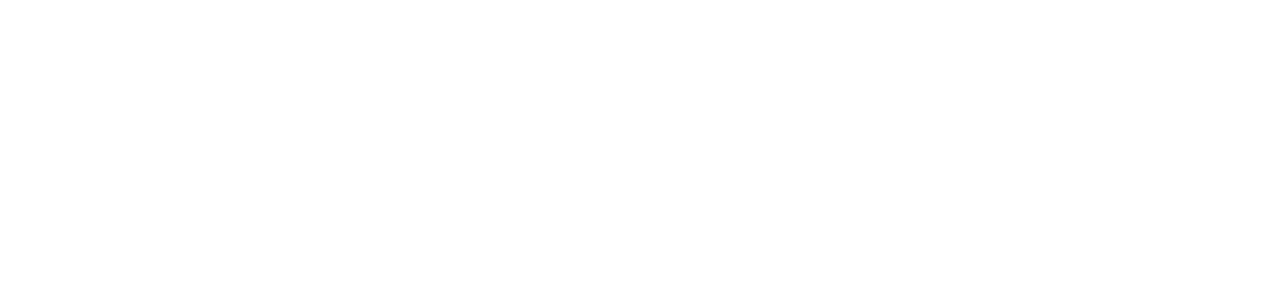
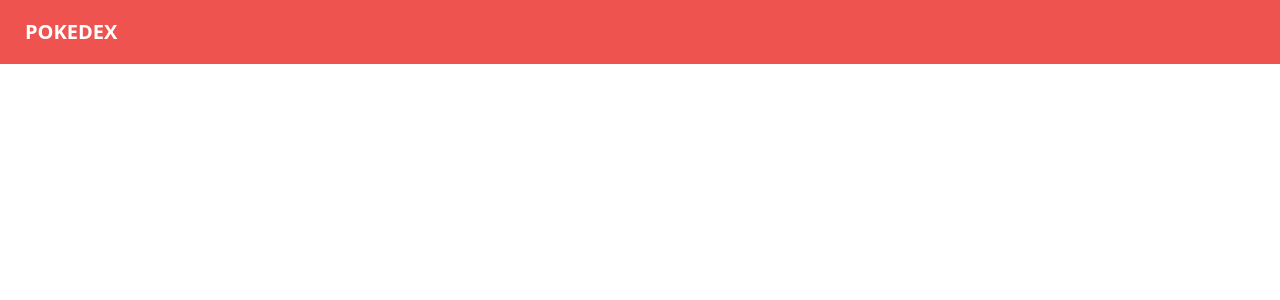
Before and after one commit to kanphatdev/pokedex-v2, a React (Vite) app: page / in a window 1280 px wide. Shown: the top 300 px of the page. Built offline with nearby package versions, Linux system fonts and the light colour scheme.

Commit message:
add nav list cards

```diff
--- a/src/App.jsx
+++ b/src/App.jsx
@@ -1,13 +1,10 @@
-
+import Navbar from "./components/Navbar";
 
 function App() {
+  return <>
 
-
-  return (
-   <>
-
-   </>
-  )
+  <Navbar/>
+  </>;
 }
 
-export default App
+export default App;
--- /dev/null
+++ b/src/components/Navbar.jsx
@@ -0,0 +1,11 @@
+const Navbar = () => {
+  return (
+    <div className="navbar bg-[#ef5350] fixed">
+      <a className="btn btn-ghost text-xl uppercase text-white" href="">
+        pokedex
+      </a>
+    </div>
+  );
+};
+
+export default Navbar;
--- /dev/null
+++ b/src/components/pokemon/PokemonCards.jsx
@@ -0,0 +1,9 @@
+
+
+const PokemonCards = () => {
+  return (
+    <div>PokemonCards</div>
+  )
+}
+
+export default PokemonCards
--- /dev/null
+++ b/src/components/pokemon/PokemonList.jsx
@@ -0,0 +1,7 @@
+
+
+export const PokemonList = () => {
+  return (
+    <div>Pokemon</div>
+  )
+}
```
